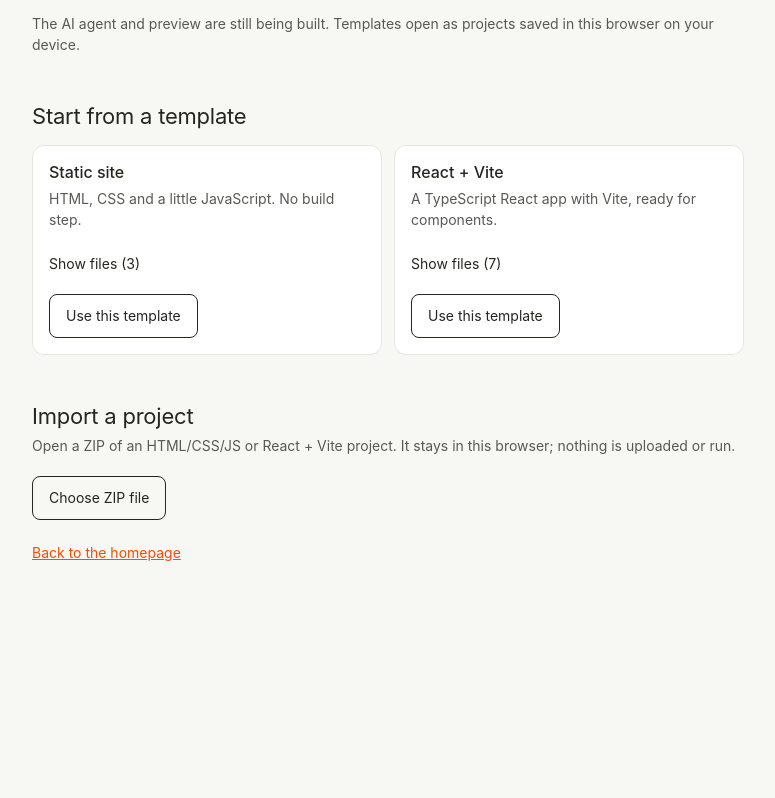
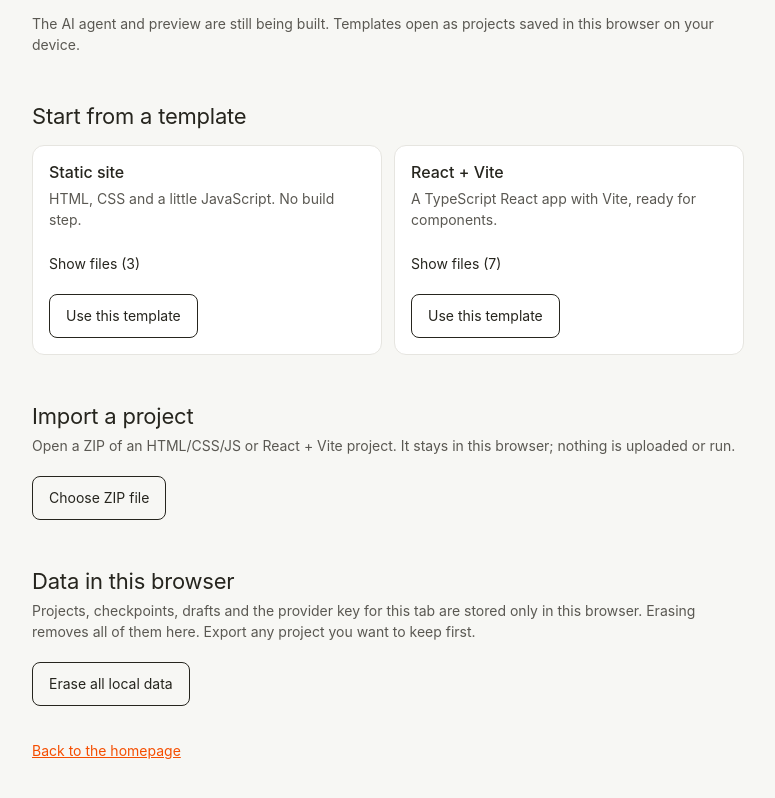
Before and after one commit to coderlade-ai/build-ai, a React app in the folder apps/builder/: page / in a window 1280 px wide. Shown: the part 515-1313 px from the top of the page, without its empty margins (252-1027 px from the left). Before the commit the page ends 1125 px from the top, so only its background shows below. Built offline with nearby package versions, Linux system fonts and the light colour scheme.

Commit message:
feat(builder): erase all local data with confirmation (SET-03)

```diff
--- /dev/null
+++ b/apps/builder/src/components/EraseData.tsx
@@ -0,0 +1,73 @@
+"use client";
+
+import { useState } from "react";
+import type { Locale } from "@ladestack/i18n";
+import { erase } from "../i18n/erase";
+import { setSession } from "../providers/session";
+import { closeProjectStore } from "../storage/client";
+import { eraseLocalData } from "../storage/erase";
+import styles from "./Welcome.module.css";
+
+type State = "idle" | "busy" | "blocked" | "done" | "failed";
+
+function storages(): (Storage | null)[] {
+  const get = (name: "sessionStorage" | "localStorage") => {
+    try {
+      return window[name];
+    } catch {
+      return null; // storage blocked
+    }
+  };
+  return [get("sessionStorage"), get("localStorage")];
+}
+
+/** SET-03: erase everything this builder keeps in the browser, after an explicit confirmation. */
+export function EraseData({ locale }: { locale: Locale }) {
+  const t = erase[locale];
+  const [state, setState] = useState<State>("idle");
+
+  async function run() {
+    if (!window.confirm(t.confirm)) return;
+    setState("busy");
+    const r = await eraseLocalData({
+      factory: globalThis.indexedDB,
+      storages: storages(),
+      closeOwnConnection: closeProjectStore,
+      onBlocked: () => setState("blocked"),
+    });
+    if (r.ok) {
+      setSession(null); // drop the in-memory copy too and update the provider status
+      setState("done");
+      // Lists on this page (recent projects) read storage on mount; reload to show the empty state.
+      window.location.reload();
+    } else setState("failed");
+  }
+
+  const working = state === "busy" || state === "blocked";
+  return (
+    <section className={styles.templates} aria-labelledby="erase-title">
+      <h2 id="erase-title" className={styles.sectionTitle}>
+        {t.title}
+      </h2>
+      <p className={styles.templateDesc}>{t.body}</p>
+      <button
+        type="button"
+        className={styles.secondary}
+        onClick={() => void run()}
+        disabled={working}
+        aria-busy={working}
+      >
+        {working ? t.busy : t.button}
+      </button>
+      <p role="status" className={state === "failed" ? styles.error : styles.templateDesc}>
+        {state === "blocked"
+          ? t.blocked
+          : state === "done"
+            ? t.done
+            : state === "failed"
+              ? t.failed
+              : ""}
+      </p>
+    </section>
+  );
+}
--- a/apps/builder/src/components/Welcome.tsx
+++ b/apps/builder/src/components/Welcome.tsx
@@ -1,6 +1,7 @@
 import { localePrefix, type Locale } from "@ladestack/i18n";
 import { shell } from "../i18n/shell";
 import { Composer } from "./Composer";
+import { EraseData } from "./EraseData";
 import { ImportZip } from "./ImportZip";
 import { ProviderSetup } from "./ProviderSetup";
 import { RecentProjects } from "./RecentProjects";
@@ -28,6 +29,7 @@ export function Welcome({ locale }: { locale: Locale }) {
         <RecentProjects locale={locale} />
         <Templates s={s} locale={locale} />
         <ImportZip locale={locale} />
+        <EraseData locale={locale} />
         <a className={styles.back} href={`${localePrefix(locale)}/`}>
           {s.back}
         </a>
--- /dev/null
+++ b/apps/builder/src/i18n/erase.ts
@@ -0,0 +1,107 @@
+import type { Locale } from "@ladestack/i18n";
+
+/** "Erase local data" on the welcome screen (SET-03), in all eight locales. */
+export interface EraseStrings {
+  title: string;
+  body: string;
+  button: string;
+  confirm: string;
+  busy: string;
+  blocked: string;
+  done: string;
+  failed: string;
+}
+
+export const erase: Record<Locale, EraseStrings> = {
+  en: {
+    title: "Data in this browser",
+    body: "Projects, checkpoints, drafts and the provider key for this tab are stored only in this browser. Erasing removes all of them here. Export any project you want to keep first.",
+    button: "Erase all local data",
+    confirm:
+      "Erase every project, checkpoint, draft and the provider key from this browser? This can't be undone.",
+    busy: "Erasing…",
+    blocked: "Waiting for other LadeStack Build tabs to close. Close them to finish erasing.",
+    done: "All local data was erased from this browser.",
+    failed: "Couldn't erase the data. Please try again.",
+  },
+  ru: {
+    title: "Данные в этом браузере",
+    body: "Проекты, контрольные точки, черновики и ключ провайдера для этой вкладки хранятся только в этом браузере. Очистка удалит их все здесь. Сначала экспортируйте проекты, которые хотите сохранить.",
+    button: "Удалить все локальные данные",
+    confirm:
+      "Удалить из этого браузера все проекты, контрольные точки, черновики и ключ провайдера? Это действие нельзя отменить.",
+    busy: "Удаление…",
+    blocked:
+      "Ожидание закрытия других вкладок LadeStack Build. Закройте их, чтобы завершить удаление.",
+    done: "Все локальные данные удалены из этого браузера.",
+    failed: "Не удалось удалить данные. Попробуйте ещё раз.",
+  },
+  ja: {
+    title: "このブラウザのデータ",
+    body: "プロジェクト、チェックポイント、下書き、このタブのプロバイダーキーはこのブラウザにのみ保存されます。消去するとここからすべて削除されます。残したいプロジェクトは先にエクスポートしてください。",
+    button: "ローカルデータをすべて消去",
+    confirm:
+      "このブラウザからすべてのプロジェクト、チェックポイント、下書き、プロバイダーキーを消去しますか？元に戻せません。",
+    busy: "消去中…",
+    blocked: "ほかの LadeStack Build タブが閉じられるのを待っています。閉じると消去が完了します。",
+    done: "このブラウザのローカルデータをすべて消去しました。",
+    failed: "データを消去できませんでした。もう一度お試しください。",
+  },
+  ko: {
+    title: "이 브라우저의 데이터",
+    body: "프로젝트, 체크포인트, 초안, 이 탭의 제공업체 키는 이 브라우저에만 저장됩니다. 지우면 여기서 모두 삭제됩니다. 보관할 프로젝트는 먼저 내보내세요.",
+    button: "로컬 데이터 모두 지우기",
+    confirm:
+      "이 브라우저에서 모든 프로젝트, 체크포인트, 초안, 제공업체 키를 지울까요? 되돌릴 수 없습니다.",
+    busy: "지우는 중…",
+    blocked: "다른 LadeStack Build 탭이 닫히기를 기다리는 중입니다. 탭을 닫으면 삭제가 완료됩니다.",
+    done: "이 브라우저의 로컬 데이터를 모두 지웠습니다.",
+    failed: "데이터를 지우지 못했습니다. 다시 시도해 주세요.",
+  },
+  zh: {
+    title: "此浏览器中的数据",
+    body: "项目、检查点、草稿和此标签页的提供商密钥只保存在此浏览器中。清除后将从这里全部删除。请先导出想要保留的项目。",
+    button: "清除所有本地数据",
+    confirm: "要从此浏览器清除所有项目、检查点、草稿和提供商密钥吗？此操作无法撤销。",
+    busy: "正在清除…",
+    blocked: "正在等待其他 LadeStack Build 标签页关闭。关闭它们即可完成清除。",
+    done: "已从此浏览器清除所有本地数据。",
+    failed: "无法清除数据，请重试。",
+  },
+  tr: {
+    title: "Bu tarayıcıdaki veriler",
+    body: "Projeler, kontrol noktaları, taslaklar ve bu sekmenin sağlayıcı anahtarı yalnızca bu tarayıcıda saklanır. Silme işlemi bunların hepsini buradan kaldırır. Saklamak istediğiniz projeleri önce dışa aktarın.",
+    button: "Tüm yerel verileri sil",
+    confirm:
+      "Bu tarayıcıdaki tüm projeler, kontrol noktaları, taslaklar ve sağlayıcı anahtarı silinsin mi? Bu işlem geri alınamaz.",
+    busy: "Siliniyor…",
+    blocked:
+      "Diğer LadeStack Build sekmelerinin kapanması bekleniyor. Silmeyi tamamlamak için onları kapatın.",
+    done: "Tüm yerel veriler bu tarayıcıdan silindi.",
+    failed: "Veriler silinemedi. Lütfen tekrar deneyin.",
+  },
+  fr: {
+    title: "Données dans ce navigateur",
+    body: "Les projets, points de contrôle, brouillons et la clé du fournisseur pour cet onglet sont stockés uniquement dans ce navigateur. L’effacement les supprime tous ici. Exportez d’abord les projets que vous voulez garder.",
+    button: "Effacer toutes les données locales",
+    confirm:
+      "Effacer de ce navigateur tous les projets, points de contrôle, brouillons et la clé du fournisseur ? Cette action est irréversible.",
+    busy: "Effacement…",
+    blocked:
+      "En attente de la fermeture des autres onglets LadeStack Build. Fermez-les pour terminer l’effacement.",
+    done: "Toutes les données locales ont été effacées de ce navigateur.",
+    failed: "Impossible d’effacer les données. Veuillez réessayer.",
+  },
+  pt: {
+    title: "Dados neste navegador",
+    body: "Projetos, checkpoints, rascunhos e a chave do provedor desta aba ficam salvos apenas neste navegador. Apagar remove tudo isso daqui. Exporte antes os projetos que quiser manter.",
+    button: "Apagar todos os dados locais",
+    confirm:
+      "Apagar deste navegador todos os projetos, checkpoints, rascunhos e a chave do provedor? Isso não pode ser desfeito.",
+    busy: "Apagando…",
+    blocked:
+      "Aguardando o fechamento de outras abas do LadeStack Build. Feche-as para concluir a exclusão.",
+    done: "Todos os dados locais foram apagados deste navegador.",
+    failed: "Não foi possível apagar os dados. Tente novamente.",
+  },
+};
--- a/apps/builder/src/storage/client.ts
+++ b/apps/builder/src/storage/client.ts
@@ -3,10 +3,23 @@
 import { openProjectDb, ProjectStore } from "./projectStore";
 
 let store: Promise<ProjectStore> | undefined;
+let db: IDBDatabase | undefined;
 
 /** One store per tab, opened lazily on first use so pages that need no projects never touch storage. */
 export function getProjectStore(): Promise<ProjectStore> {
-  store ??= openProjectDb().then((db) => new ProjectStore(db));
+  store ??= openProjectDb().then((opened) => {
+    db = opened;
+    // Another tab erasing or upgrading the database: let go so it is not blocked.
+    opened.onversionchange = () => closeProjectStore();
+    return new ProjectStore(opened);
+  });
   store.catch(() => (store = undefined));
   return store;
 }
+
+/** Closes this tab's connection; the next getProjectStore() opens a fresh one. */
+export function closeProjectStore(): void {
+  db?.close();
+  db = undefined;
+  store = undefined;
+}
--- /dev/null
+++ b/apps/builder/src/storage/erase.ts
@@ -0,0 +1,56 @@
+import { dbName } from "./projectStore";
+
+/** Key prefixes LadeStack Build uses in Web Storage (drafts, provider session, handoffs, view). */
+export const storagePrefixes = ["ladestack.", "ladestack:"] as const;
+
+export type EraseResult = { ok: true } | { ok: false; reason: "failed" };
+
+export interface EraseDeps {
+  factory: IDBFactory | undefined;
+  storages: (Storage | null)[];
+  /** Closes this tab's open database connection first, so the delete is not blocked by us. */
+  closeOwnConnection: () => void;
+  /** Another tab holds the database open; the erase finishes once it closes. */
+  onBlocked?: () => void;
+}
+
+function clearPrefixed(storage: Storage | null) {
+  if (!storage) return;
+  const keys: string[] = [];
+  for (let i = 0; i < storage.length; i++) {
+    const k = storage.key(i);
+    if (k && storagePrefixes.some((p) => k.startsWith(p))) keys.push(k);
+  }
+  keys.forEach((k) => storage.removeItem(k));
+}
+
+/**
+ * SET-03 / DATA: erases every project, file, checkpoint and setting this builder keeps in this
+ * browser, plus the provider key held for this tab. Nothing is stored anywhere else.
+ * Web Storage is cleared only after the database is gone. While another tab keeps it open the
+ * browser holds the delete pending; the promise settles when that tab closes.
+ */
+export async function eraseLocalData(deps: EraseDeps): Promise<EraseResult> {
+  deps.closeOwnConnection();
+  if (deps.factory) {
+    const result = await new Promise<EraseResult>((resolve) => {
+      let req: IDBOpenDBRequest;
+      try {
+        req = deps.factory!.deleteDatabase(dbName);
+      } catch {
+        resolve({ ok: false, reason: "failed" });
+        return;
+      }
+      req.onsuccess = () => resolve({ ok: true });
+      req.onerror = () => resolve({ ok: false, reason: "failed" });
+      req.onblocked = () => deps.onBlocked?.();
+    });
+    if (!result.ok) return result;
+  }
+  try {
+    deps.storages.forEach(clearPrefixed);
+  } catch {
+    return { ok: false, reason: "failed" };
+  }
+  return { ok: true };
+}
```
Also changed, not shown: apps/builder/scripts/check-browser.mjs (+13 -1 lines), apps/builder/src/i18n/erase.test.ts (added, +13 -0 lines), apps/builder/src/storage/erase.test.ts (added, +74 -0 lines).
